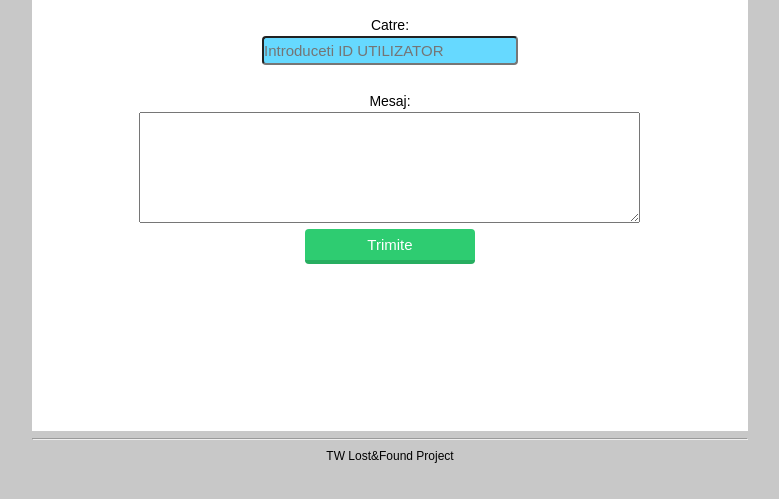
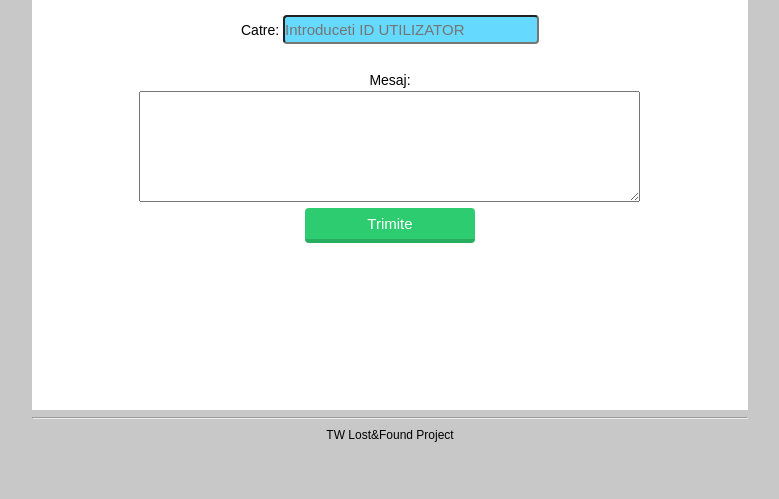
Before and after one commit to Boistean-Sergiu/LostFound, a website: page html pages/newMessage.html in a window 1280 px wide. Shown: the part 195-694 px from the top of the page, without its empty margins (250-1029 px from the left). Drawn offline with Linux system fonts and the light colour scheme; files that its build step writes are made by us from their sources; files whose address does not match are found by name.

Commit message:
Reverificat new, modificat newMessage

```diff
--- a/html pages/newMessage.html
+++ b/html pages/newMessage.html
@@ -25,14 +25,20 @@
 		<div class="mainn">
 			<br>
 			<h2>Mesaj nou</h2>
-			<form><label>Catre:</label></form>
+			<form id="newMessage">
+			<div class="form-input">
+			<label>Catre:</label>
 			<input type="text" name="titlul" placeholder="Introduceti ID UTILIZATOR"><br><br>
+			</div>
+			<div class="form-input">
 			Mesaj:<br>
 			<textarea cols="60" rows="7" ></textarea>
 			<br>
-			<input type="submit" value="Trimite" class="button">
+			</div>
+			<button type="submit" class="button" onclick="document.getElementById('newMessage').submit()" >Trimite</button>
 			<br><br>
 				<br/><br/><br/><br/><br/><br/>
+			</form>
 		</div>
 		<hr>
 		<div class="footer">
```
Also changed, not shown: html pages/new.html (+1 -0 lines).
